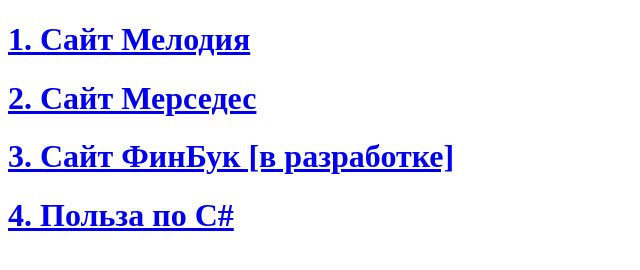
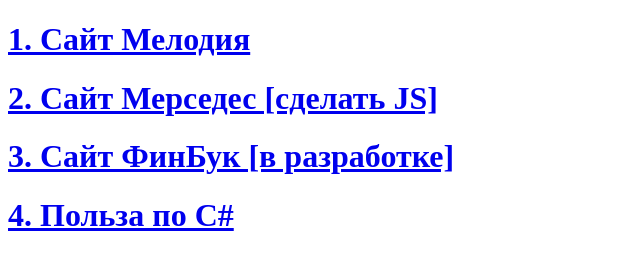
Before and after one commit to ural4anka/ural4anka.github.io, a plain HTML site: page index.html in a window 1280 px wide. Shown: the whole page, without its empty margins (0-640 px from the left). Drawn offline with Linux system fonts and the light colour scheme.

Commit message:
Update index.html

```diff
--- a/index.html
+++ b/index.html
@@ -11,7 +11,7 @@
         <H1>1. Сайт Мелодия</H1>
     </a>
     <a href="https://ural4anka.github.io/JS_Mersedes/">
-        <h1>2. Сайт Мерседес</h1>
+        <h1>2. Сайт Мерседес [сделать JS]</h1>
     </a>
     <a href="https://ural4anka.github.io/finbook/">
         <h1>3. Сайт ФинБук [в разработке]</h1>
```
